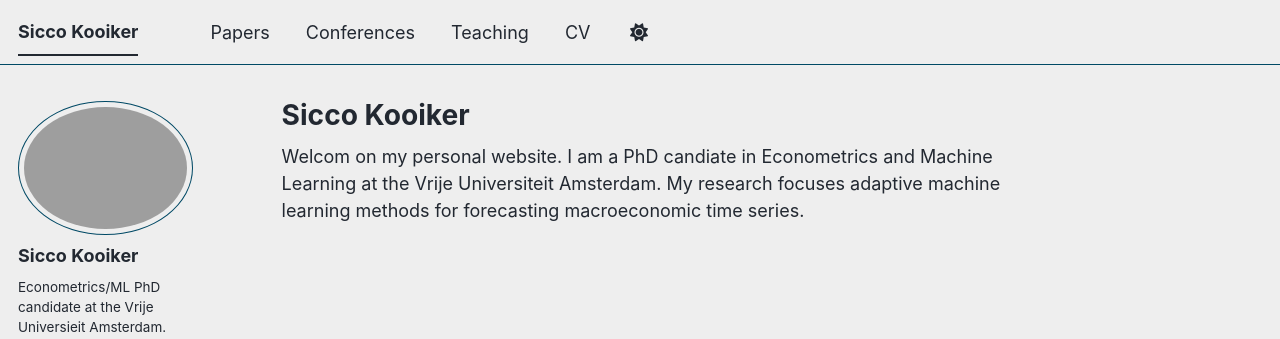
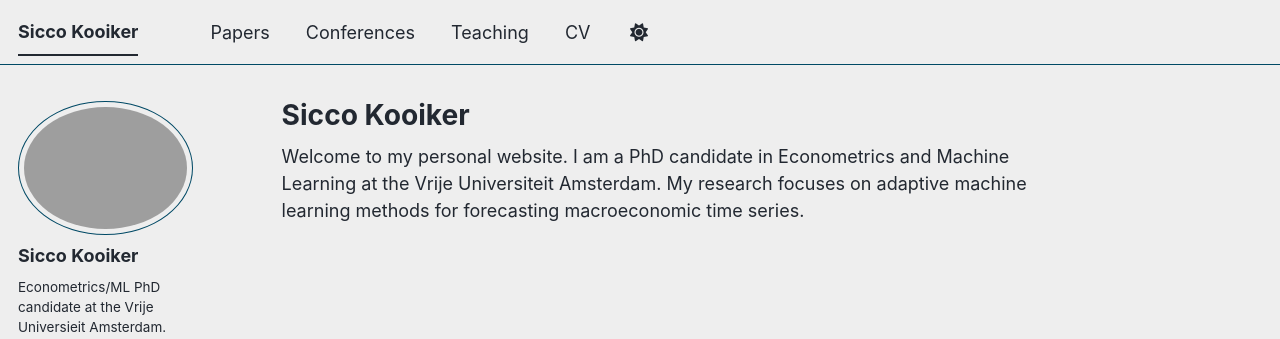
Before and after one commit to Sicco123/SiccoKooiker.github.io, a Jekyll site: the page built from _pages/about.md, in a window 1280 px wide. Shown: the top 339 px of the page. Built offline with Jekyll 4.4.1, drawn with Linux system fonts in a browser that asks for light colours; some web fonts are replaced; a script bundle is joined from its source files by our own code; library files that are not in the unit come from our copies.

Commit message:
mistakes read me

```diff
--- a/_pages/about.md
+++ b/_pages/about.md
@@ -7,4 +7,4 @@ redirect_from:
   - /about.html
 ---
 
-Welcom on my personal website. I am a PhD candiate in Econometrics and Machine Learning at the Vrije Universiteit Amsterdam. My research focuses adaptive machine learning methods for forecasting macroeconomic time series.
+Welcome to my personal website. I am a PhD candidate in Econometrics and Machine Learning at the Vrije Universiteit Amsterdam. My research focuses on adaptive machine learning methods for forecasting macroeconomic time series.
```
